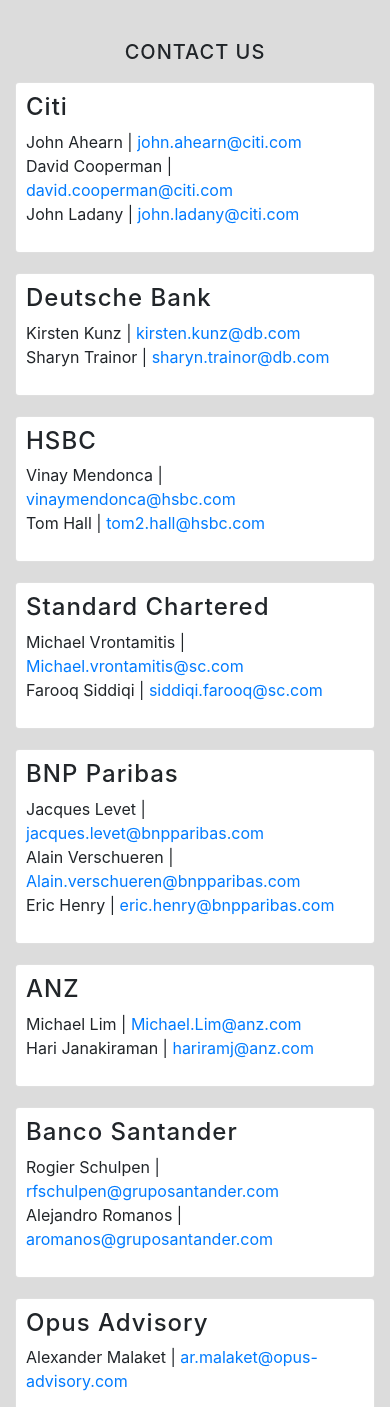
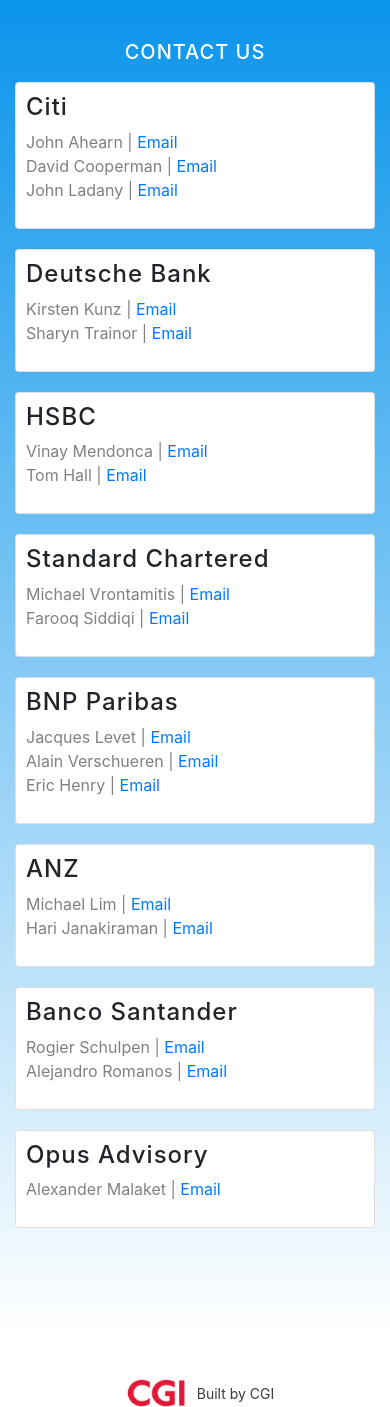
Before and after one commit to elizacgi/project, a website with bundled scripts: page project/index.html in a window 390 px wide. Shown: the part 4080-5487 px from the top of the page. Built offline with nearby package versions, Linux system fonts and the light colour scheme; a web font is replaced by a local one.

Commit message:
Updated other half of page to be mobile responsive

```diff
--- a/project/css/new-age.css
+++ b/project/css/new-age.css
@@ -44,6 +44,10 @@
   font-family: 'Catamaran', 'Helvetica', 'Arial', 'sans-serif';
   font-weight: 200;
   letter-spacing: 1px;
+}
+
+h5 {
+  font-weight: bold;
 }
 
 p {
@@ -577,9 +581,15 @@
 }
 
 section.contact {
-  background-color: gainsboro;
+  /* background-color: gainsboro; */
+  background: -webkit-gradient(linear, right top, left top, from(#0090EA), to(white));
+  background: linear-gradient(to bottom, #0090EA, white);
   display: flex;
   justify-content: space-between;
+}
+
+section.contact h5 {
+  color: white;
 }
 
 section.contact .contactInfo {
@@ -598,9 +608,14 @@
 } */
 
 .card {
-  background-color: silver;
+  background-color: aliceblue;
   padding: 10px;
   margin: 10px 0;
+  border: none;
+}
+
+.card li {
+  color: gray;
 }
 
 .doubleMargin {
--- a/project/index.html
+++ b/project/index.html
@@ -242,9 +242,9 @@
                 <div class="card">
                   <h4>Citi</h4>
                   <ul>
-                    <li>John Ahearn | <a href="#">john.ahearn@citi.com</a></li>
-                    <li>David Cooperman | <a href="#">david.cooperman@citi.com</a></li>
-                    <li>John Ladany | <a href="#">john.ladany@citi.com</a></li>
+                    <li>John Ahearn | <a href="mailto:john.ahearn@citi.com">Email</a></li>
+                    <li>David Cooperman | <a href="mailto:david.cooperman@citi.com">Email</a></li>
+                    <li>John Ladany | <a href="mailto:john.ladany@citi.com">Email</a></li>
                   </ul>
                 </div>
               </div>
@@ -252,8 +252,8 @@
                 <div class="card doubleMargin">
                   <h4>Deutsche Bank</h4>
                   <ul>
-                    <li>Kirsten Kunz | <a href="#">kirsten.kunz@db.com</a></li>
-                    <li>Sharyn Trainor | <a href="#">sharyn.trainor@db.com</a></li>
+                    <li>Kirsten Kunz | <a href="mailto:kirsten.kunz@db.com">Email</a></li>
+                    <li>Sharyn Trainor | <a href="mailto:sharyn.trainor@db.com">Email</a></li>
                   </ul>
                 </div>
               </div>
@@ -261,8 +261,8 @@
                 <div class="card doubleMargin">
                   <h4>HSBC</h4>
                   <ul>
-                    <li>Vinay Mendonca | <a href="#">vinaymendonca@hsbc.com</a></li>
-                    <li>Tom Hall | <a href="#">tom2.hall@hsbc.com</a></li>
+                    <li>Vinay Mendonca | <a href="mailto:vinaymendonca@hsbc.com">Email</a></li>
+                    <li>Tom Hall | <a href="mailto:tom2.hall@hsbc.com">Email</a></li>
                   </ul>
                 </div>
               </div>
@@ -272,8 +272,8 @@
                 <div class="card">
                   <h4>Standard Chartered</h4>
                   <ul>
-                    <li>Michael Vrontamitis | <a href="#">Michael.vrontamitis@sc.com</a></li>
-                    <li>Farooq Siddiqi | <a href="#">siddiqi.farooq@sc.com</a></li>
+                    <li>Michael Vrontamitis | <a href="mailto:Michael.vrontamitis@sc.com">Email</a></li>
+                    <li>Farooq Siddiqi | <a href="mailto:siddiqi.farooq@sc.com">Email</a></li>
                   </ul>
                 </div>
               </div>
@@ -281,9 +281,9 @@
                 <div class="card doubleMargin">
                   <h4>BNP Paribas</h4>
                   <ul>
-                    <li>Jacques Levet | <a href="#">jacques.levet@bnpparibas.com</a></li>
-                    <li>Alain Verschueren | <a href="#">Alain.verschueren@bnpparibas.com</a></li>
-                    <li>Eric Henry | <a href="#">eric.henry@bnpparibas.com</a></li>
+                    <li>Jacques Levet | <a href="mailto:jacques.levet@bnpparibas.com">Email</a></li>
+                    <li>Alain Verschueren | <a href="mailto:Alain.verschueren@bnpparibas.com">Email</a></li>
+                    <li>Eric Henry | <a href="mailto:eric.henry@bnpparibas.com">Email</a></li>
                   </ul>
                 </div>
               </div>
@@ -291,8 +291,8 @@
                 <div class="card doubleMargin">
                   <h4>ANZ</h4>
                   <ul>
-                    <li>Michael Lim | <a href="#">Michael.Lim@anz.com</a></li>
-                    <li>Hari Janakiraman | <a href="#">hariramj@anz.com</a></li>
+                    <li>Michael Lim | <a href="mailto:Michael.Lim@anz.com">Email</a></li>
+                    <li>Hari Janakiraman | <a href="mailto:hariramj@anz.com">Email</a></li>
                   </ul>
                 </div>
               </div>
@@ -302,8 +302,8 @@
                 <div class="card">
                   <h4>Banco Santander</h4>
                   <ul>
-                    <li>Rogier Schulpen | <a href="#">rfschulpen@gruposantander.com</a></li>
-                    <li>Alejandro Romanos | <a href="#">aromanos@gruposantander.com</a></li>
+                    <li>Rogier Schulpen | <a href="mailto:rfschulpen@gruposantander.com">Email</a></li>
+                    <li>Alejandro Romanos | <a href="mailto:aromanos@gruposantander.com">Email</a></li>
                   </ul>
                 </div>
               </div>
@@ -311,7 +311,7 @@
                 <div class="card doubleMargin">
                   <h4>Opus Advisory</h4>
                   <ul>
-                    <li>Alexander Malaket | <a href="#">ar.malaket@opus-advisory.com</a></li>
+                    <li>Alexander Malaket | <a href="mailto:ar.malaket@opus-advisory.com">Email</a></li>
                   </ul>
                 </div>
               </div>
```
